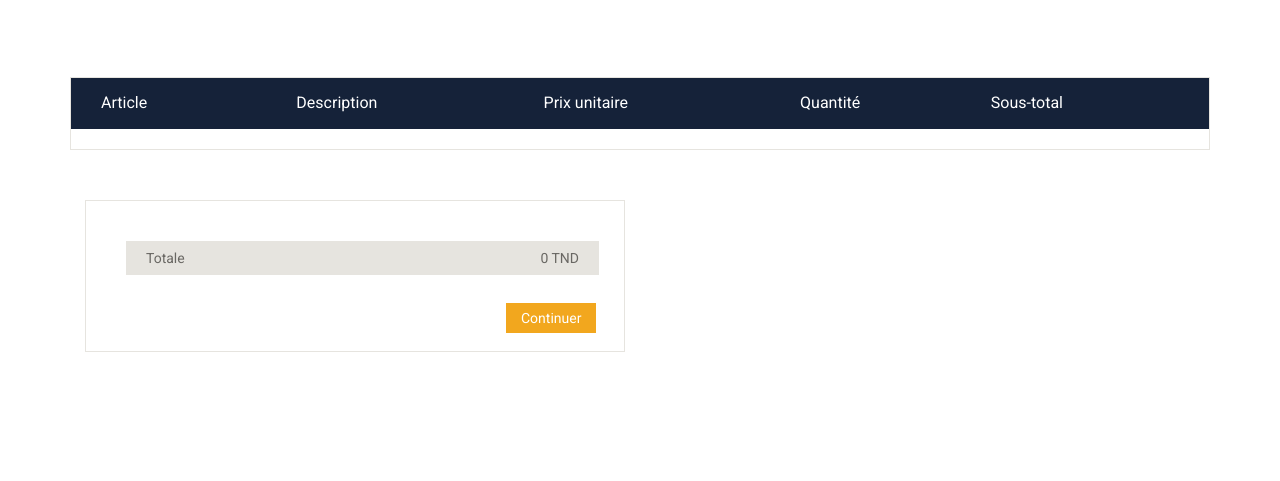
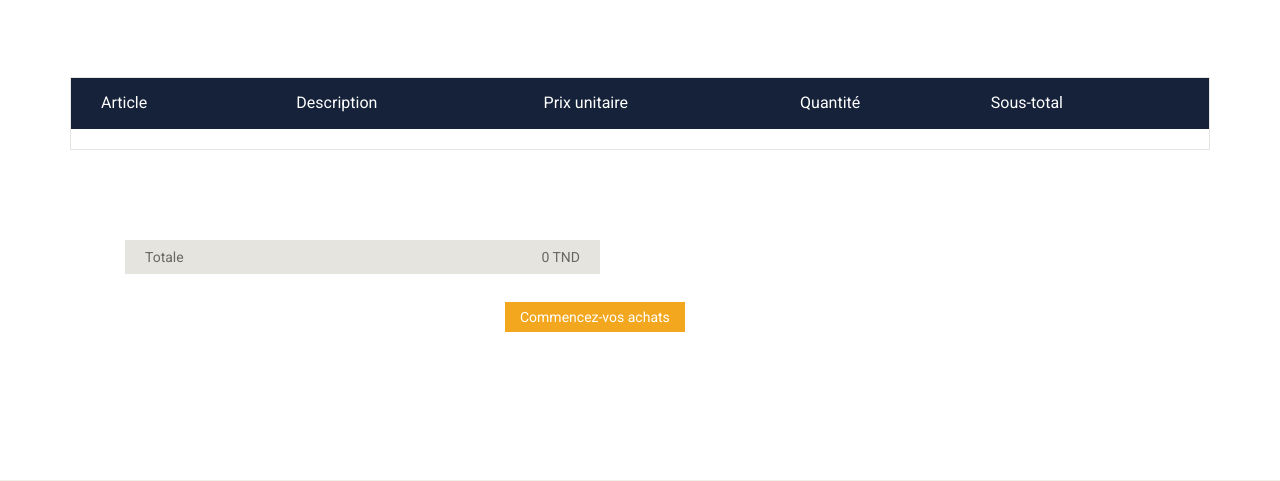
Before and after one commit to mariem12345/seekmake, a Laravel app: page /cart in a window 1280 px wide. Shown: the part 295-776 px from the top of the page. Run offline with Laravel 8, Linux system fonts and the light colour scheme; tables that the repository leaves empty hold one stand-in row (values such as "Sample post"); data that the repository does not hold is empty.

Commit message:
fix cart.blade.php

```diff
--- a/public/css/frontend_css/main.css
+++ b/public/css/frontend_css/main.css
@@ -1699,7 +1699,6 @@
 }
 
 #do_action .total_area, #do_action .chose_area {
-  border: 1px solid #E6E4DF;
   color: #696763;
   padding: 30px 25px 30px 0;
   margin-bottom: 80px;
--- a/resources/views/products/cart.blade.php
+++ b/resources/views/products/cart.blade.php
@@ -85,8 +85,13 @@
 							<li>Totale <span> <?php echo $total_amount; ?> TND</span></li>
 						@endif
 					</ul>
+					@if($total_amount==0)
+							<div style="margin-left: 400px;"><a  class="btn btn-default check_out" href="{{ url('/') }}">Commencez-vos achats</a>
+				</div>
+@else
 					<div style="margin-left: 400px;"><a  class="btn btn-default check_out" href="{{ url('/checkout') }}">Continuer</a>
 				</div>
+				@endif
 			</div>
 		</div>
 	</div>
```
